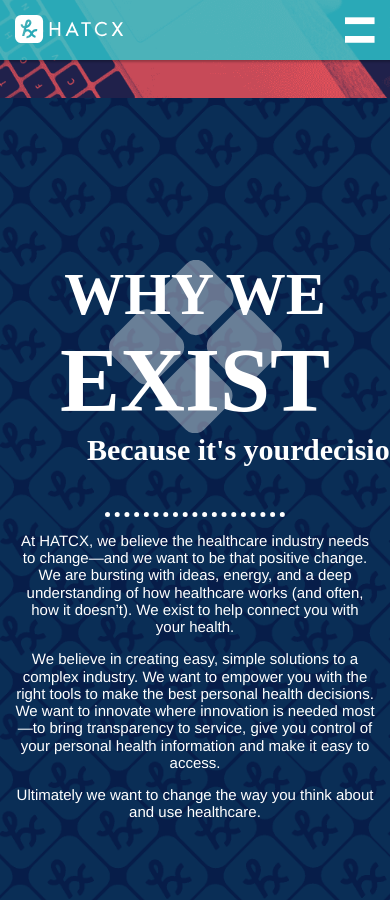
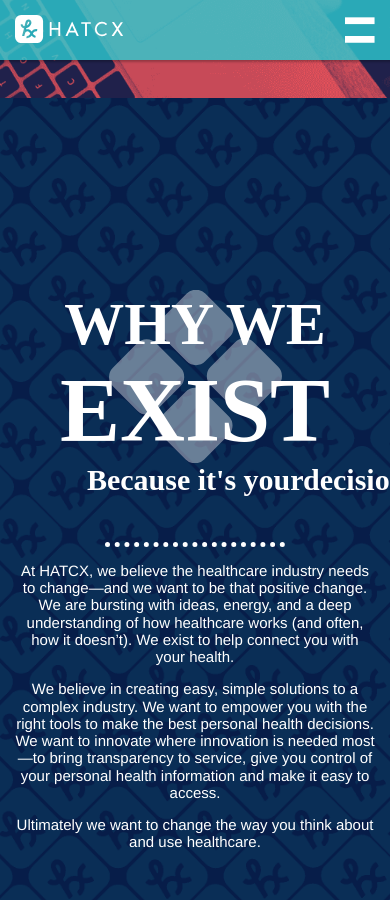
Before and after one commit to Cutcopy/hatcxcom, a Jekyll site: the page built from index.html, in a window 390 px wide and 900 px high, scrolled down 802 px. Built offline with Jekyll 4.4.1, drawn with Linux system fonts in a browser that asks for light colours; some web fonts are replaced.

Commit message:
updating mobile menu

```diff
--- a/_sass/_nav.sass
+++ b/_sass/_nav.sass
@@ -21,6 +21,8 @@
     width: 30%
   svg
     max-width: 20rem
+    +phones
+      max-width: 15rem
 
 .top-nav
   +align-self(flex-end)
@@ -108,12 +110,29 @@
   .nav-logo
     width: 100%
   .top-nav
+    position: absolute
+    top: 50%
+    text-align: center
     display: block
     width: 100%
     ul
       li
         &:nth-child(2)
           display: block
+
+.mobilenav
+  .hamburger
+    overflow: visible
+  .bun
+    +transform(rotate(45deg))
+    transform-origin: center
+    +transition(0.5s)
+  .bottom-bun
+    +transform(rotate(-45deg))
+    transform-origin: center
+    +transition(0.5s)
+  .burger
+    height: 0px
 
 +keyframes(grow)
   from
--- a/_sass/_slides.sass
+++ b/_sass/_slides.sass
@@ -67,12 +67,16 @@
   text-align: center
 
 // EXIST
+
 .exist
   background-color: $denim
   +bg($exist)
   p
     +phones
       font-size: 1rem
+  .container
+    +phones
+      padding-top: 5rem
 #emblem-header
   +transition(5s ease-out)
 .emblem
```
Also changed, not shown: _includes/1-nav.html (+0 -25 lines), _includes/_svg/hamburger.svg.
